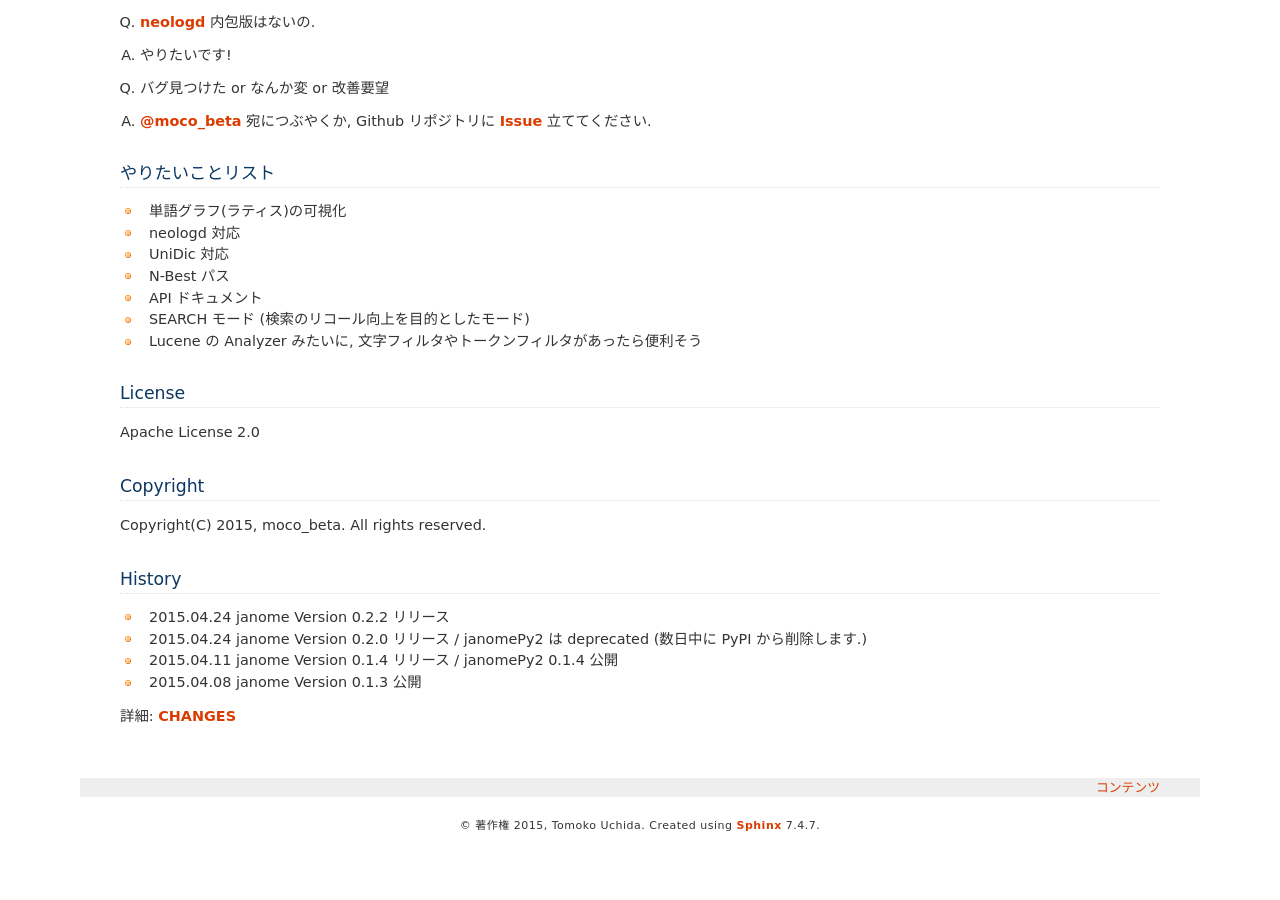
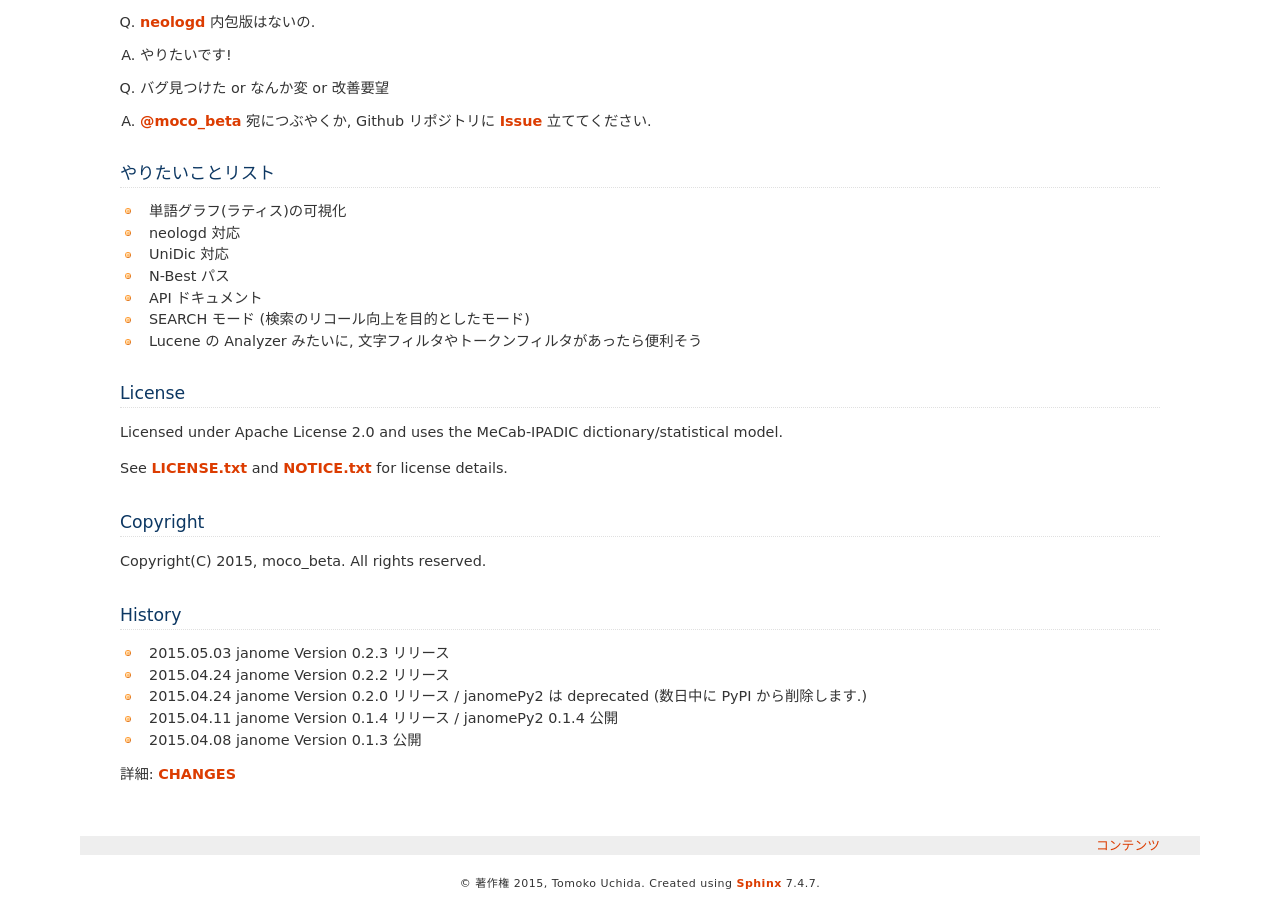
Before and after one commit to mocobeta/janome, a Sphinx documentation site: the page built from docs/index.rst, in a window 1280 px wide and 900 px high, scrolled down 3488 px. Built offline with Sphinx 7.4.7, drawn with Linux system fonts in a browser that asks for light colours; before the commit the page ends 4330 px from its top, so only the background shows below that; some of the changed text lies outside the part shown.

Commit message:
update documents for 0.2.3

```diff
--- a/docs/conf.py
+++ b/docs/conf.py
@@ -58,7 +58,7 @@
 # The short X.Y version.
 version = '0.2'
 # The full version, including alpha/beta/rc tags.
-release = '0.2.1'
+release = '0.2.3'
 
 # The language for content autogenerated by Sphinx. Refer to documentation
 # for a list of supported languages.
--- a/docs/index.rst
+++ b/docs/index.rst
@@ -35,7 +35,7 @@
 
 janome が Python 2.7, Python 3.4 両方に対応したので, janomePy2 は不要になりました. Python 2.7 系, 3 系のどちらでも janome をご利用ください.
 
-* janome: 0.2.2
+* janome: 0.2.3
 * :strike:`janomePy2: 0.1.4`
 
 インストール
@@ -213,7 +213,10 @@
 License
 ------------
 
-Apache License 2.0
+Licensed under Apache License 2.0 and uses the MeCab-IPADIC dictionary/statistical model.
+
+See `LICENSE.txt <https://github.com/mocobeta/janome/blob/master/LICENSE.txt>`_ and `NOTICE.txt <https://github.com/mocobeta/janome/blob/master/NOTICE.txt>`_ for license details.
+
 
 Copyright
 -----------
@@ -223,6 +226,7 @@
 History
 ----------
 
+* 2015.05.03 janome Version 0.2.3 リリース
 * 2015.04.24 janome Version 0.2.2 リリース
 * 2015.04.24 janome Version 0.2.0 リリース / janomePy2 は deprecated (数日中に PyPI から削除します.)
 * 2015.04.11 janome Version 0.1.4 リリース / janomePy2 0.1.4 公開
```
Also changed, not shown: other parts of docs/index.rst (+1 -1 lines).
